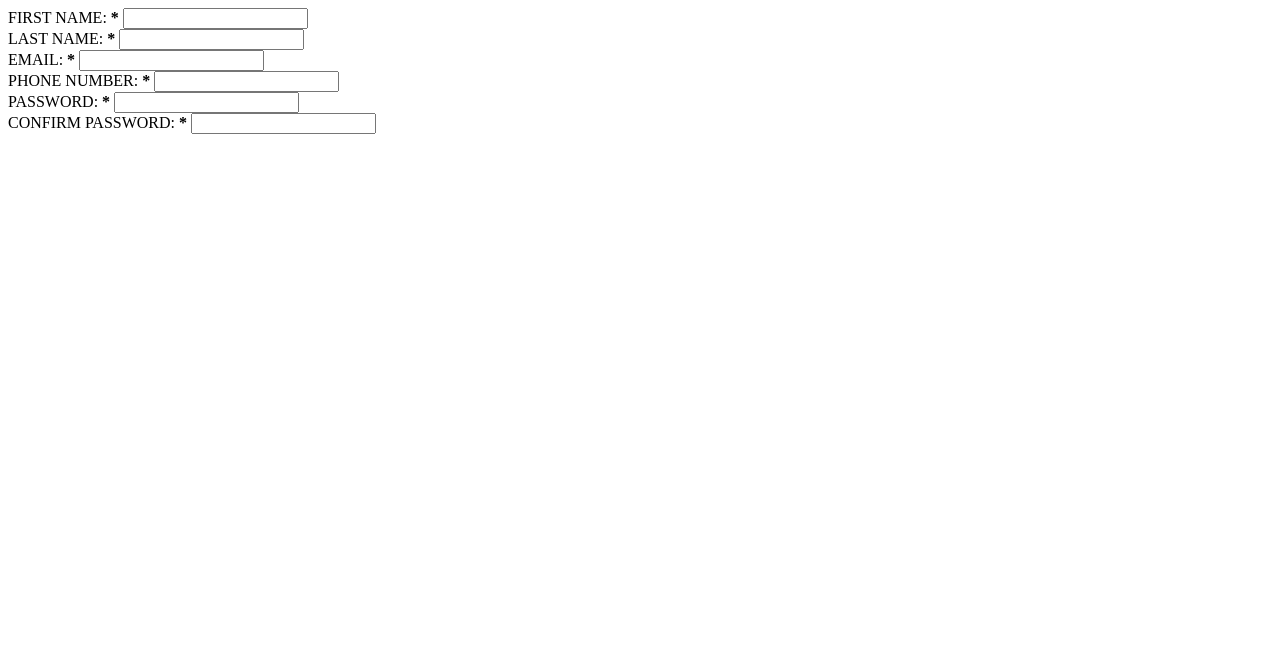
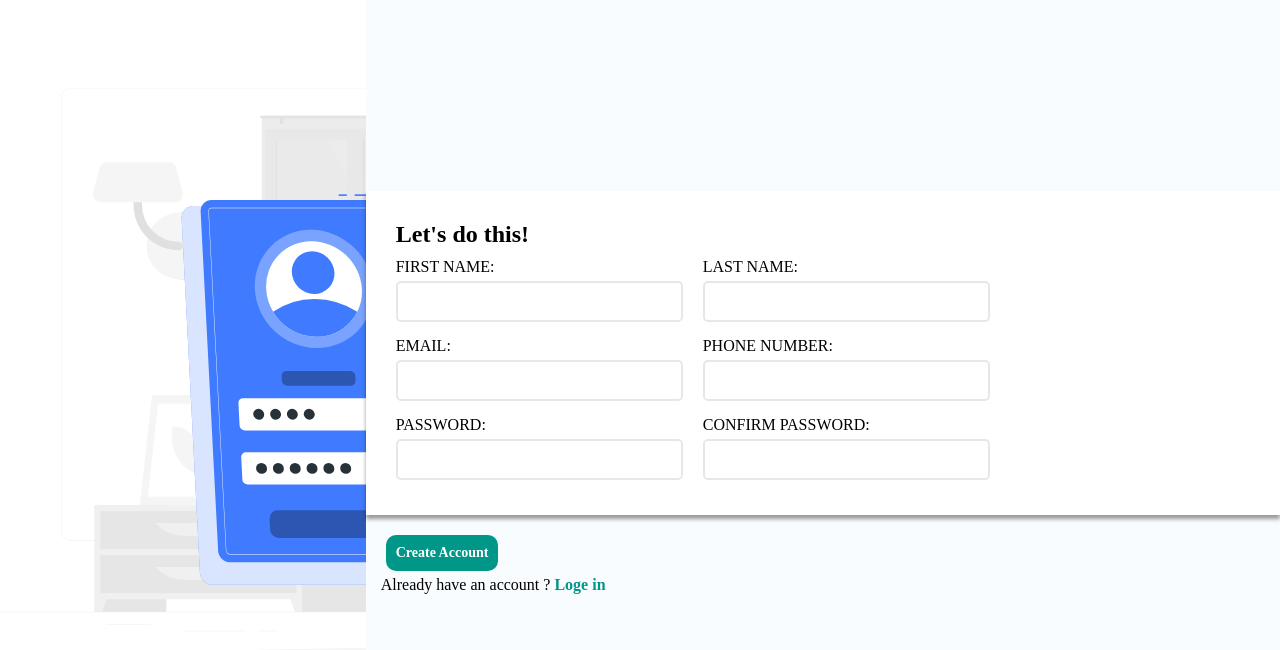
Before and after one commit to MaramAlqadasi/Sign-UP-Form, a plain HTML site: page index.html in a window 1280 px wide. Drawn offline with Linux system fonts and the light colour scheme.

Commit message:
add styles for elements

```diff
--- a/index.html
+++ b/index.html
@@ -16,52 +16,50 @@
             <form action="" method="post">
 
 
+                <div class="inputsAreaContainer">
+                    <h1>Let's do this!</h1>
+                    <div class="inputsArea">
                         <div class="wedjet">
                             <label for="f_name">
                                 <span>FIRST NAME: </span>
-                        <strong><span aria-label="required">*</span></strong>
                               </label>
                               <input type="text" id="f_name" name="firstname" required />
                         </div>
-
                         <div class="wedjet">
                             <label for="l_name">
                                 <span>LAST NAME: </span>
-                        <strong><span aria-label="required">*</span></strong>
                               </label>
                               <input type="text" id="l_name" name="lastname" required />
                         </div>
-
                         <div class="wedjet">
                             <label for="email">
                                 <span>EMAIL: </span>
-                        <strong><span aria-label="required">*</span></strong>
                               </label>
                               <input type="email" id="email" name="email" required />
                         </div>
-
                         <div class="wedjet">
                             <label for="phoneNum">
                                 <span>PHONE NUMBER: </span>
-                        <strong><span aria-label="required">*</span></strong>
                               </label>
                               <input type="tel" id="phoneNum" name="phoneNumber" required />
                         </div>
-
                         <div class="wedjet">
                             <label for="password">
                                 <span>PASSWORD: </span>
-                        <strong><span aria-label="required">*</span></strong>
                               </label>
                               <input type="password" id="password" name="password" required />
                         </div>
-
                         <div class="wedjet">
                             <label for="c_password">
                                 <span>CONFIRM PASSWORD: </span>
-                        <strong><span aria-label="required">*</span></strong>
                               </label>
                               <input type="password" id="c_password" name="c_password" required />
+                        </div>
+                    </div>
+                </div>
+                <div class="submitArea">
+                    <button type="submit">Create Account</button>
+                    <p>Already have an account ? <a href="#">Loge in</a></p>
                 </div>
 
             </form>
--- a/style.css
+++ b/style.css
@@ -0,0 +1,101 @@
+*{
+    padding: 0;
+    margin: 0;
+    box-sizing: border-box;
+    font-family: 'Segoe UI', Tahoma, Verdana, sans-serif ;
+    font-family: bold;
+}
+
+section{
+    display: flex;
+    height: 100vh;
+    width: 100vw;
+
+
+}
+.imgBox{
+    background:url("./Login-rafiki.svg") no-repeat ;
+    background-size: cover;
+    height: 100%;
+    width: 40vw;
+}
+.signUpBox{
+    display: flex;
+    flex-direction: column;
+    justify-content: center;
+    background-color:rgb(247 251 255 / 78%);
+    width: 100%;
+
+
+}
+.inputsAreaContainer{
+    background-color: white;
+    -moz-box-shadow: 0 4px 4px rgba(0, 0, 0, 0.4);
+    -webkit-box-shadow: 0 4px 4px rgba(0, 0, 0, 0.4);
+    box-shadow: 0 4px 4px rgba(0, 0, 0, 0.4);
+    padding: 30px ;
+
+
+}
+.inputsArea{
+    display: grid;
+    grid-template-columns: auto auto;
+    grid-template-rows: auto auto auto;
+    justify-content: start;
+
+
+
+}
+.wedjet{
+   padding-top: 10px ;
+   padding-right: 20px;
+
+}
+.wedjet span{
+    display:block;
+}
+.wedjet input{
+    padding: 8px 30px;
+    border: #E5E7EB 2px solid;
+    border-radius: 5px;
+    margin: 5px 0;
+    outline: none;
+    font-size: large;
+
+}
+/* .wedjet input:invalid{
+
+    border: red 1px solid;
+
+}  */
+.wedjet input:focus{
+    border: #009688 1px solid;
+
+}
+.submitArea{
+    padding: 15px;
+
+
+}
+.submitArea button{
+    padding: 10px;
+    background-color: #009688;
+    color: white;
+    border: none;
+    border-radius: 10px;
+    margin: 5px;
+    font-weight: bold;
+    font-size: 14px;
+    cursor: pointer;
+}
+.submitArea button:hover{
+    background-color: #03baa8;
+
+}
+
+.submitArea a{
+    color: #009688;
+    text-decoration: none;
+    font-weight: bold;
+
+}
```
Also changed, not shown: Login-rafiki.svg (added), liverworts-8616125_1280.jpg (deleted). Lines whose indentation alone changed are shown as unchanged.
